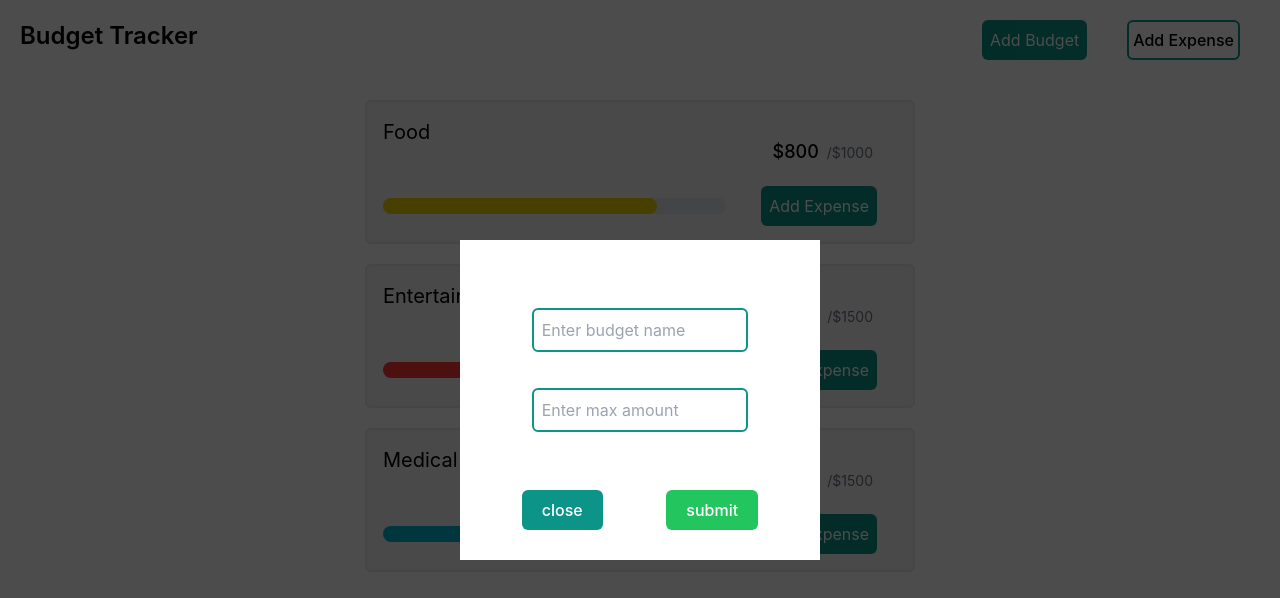
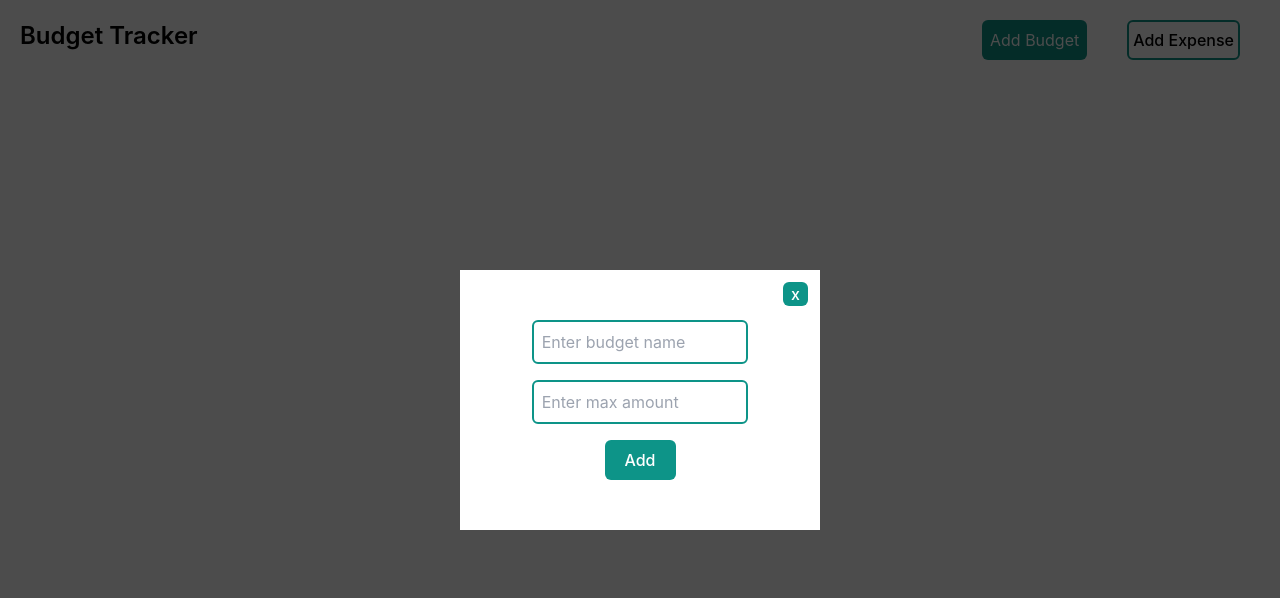
Before and after one commit to suryaaprakassh/BudgetTracker, a React (Create React App) app: page / in a window 1280 px wide. Both pictures are taken after a click on the button "Add Budget". Shown: the top 598 px of the page. Built offline with nearby package versions, Linux system fonts and the light colour scheme.

Commit message:
added creating expense feature

```diff
--- a/package.json
+++ b/package.json
@@ -9,6 +9,8 @@
     "react": "^18.2.0",
     "react-dom": "^18.2.0",
     "react-scripts": "5.0.1",
+    "uuid": "^9.0.0",
+    "uuid4": "^2.0.3",
     "web-vitals": "^2.1.4"
   },
   "scripts": {
--- a/src/App.js
+++ b/src/App.js
@@ -3,16 +3,27 @@ import Card from "./components/Card";
 import Modal from "./utilities/Modal";
 import { AddBudget } from "./components/AddBudget";
 import { useState } from "react";
+import { useBudgets } from "./Contexts/Budgets";
 function App() {
 	const [isOpenAdd, setAddOpen] = useState(false);
+	const { budget, getExpense } = useBudgets();
 	return (
 		<div className="App">
 			<TopElement setOpen={setAddOpen} />
-			<Card name="Food" curr={800} max={1000} />
-			<Card name="Entertainment" curr={1400} max={1500} />
-			<Card name="Medical" curr={600} max={1500} />
-			<Modal open={isOpenAdd} setOpen={setAddOpen} submit>
-				<AddBudget />
+			{budget.map((b) => {
+				const amount = getExpense(b.id);
+				return (
+					<Card
+						key={b.id}
+						id={b.id}
+						name={b.name}
+						curr={amount.reduce((tot, curr) => tot + curr.amount, 0)}
+						max={b.max}
+					/>
+				);
+			})}
+			<Modal open={isOpenAdd} setOpen={setAddOpen}>
+				<AddBudget closePopup={setAddOpen} />
 			</Modal>
 		</div>
 	);
--- /dev/null
+++ b/src/Contexts/Budgets.js
@@ -0,0 +1,34 @@
+import React, { useContext } from "react";
+import { v4 as uuid } from "uuid";
+import useLocalStorage from "./useLocalStorage";
+const BudgetContext = React.createContext();
+
+export function useBudgets() {
+	return useContext(BudgetContext);
+}
+export const BudgetProvider = ({ children }) => {
+	const [budget, setBudget] = useLocalStorage("budgets", []);
+	const [expense, setExpense] = useLocalStorage("expense", []);
+	const addBudget = ({ name, max }) => {
+		setBudget((prevBudget) => {
+			if (prevBudget.find((budget) => budget.name === name)) {
+				return prevBudget;
+			}
+			return [...prevBudget, { id: uuid(), name, max }];
+		});
+	};
+	const addExpense = ({ desc, amount, budget_id }) => {
+		setExpense((prevExpense) => {
+			return [...prevExpense, { id: uuid(), desc, amount, budget_id }];
+		});
+	};
+	const getExpense = (id) => {
+		return expense.filter((f) => f.budget_id === id);
+	};
+	return (
+		<BudgetContext.Provider
+			value={{ budget, addBudget, addExpense, getExpense }}>
+			{children}
+		</BudgetContext.Provider>
+	);
+};
--- /dev/null
+++ b/src/Contexts/useLocalStorage.js
@@ -0,0 +1,17 @@
+import { useEffect, useState } from "react";
+
+export default function useLocalStorage(key, defaultValue) {
+	const [value, setValue] = useState(() => {
+		const jsonValue = localStorage.getItem(key);
+		if (jsonValue != null) return JSON.parse(jsonValue);
+		if (typeof defaultValue === "function") {
+			return defaultValue();
+		} else {
+			return defaultValue;
+		}
+	});
+	useEffect(() => {
+		localStorage.setItem(key, JSON.stringify(value));
+	}, [key, value]);
+	return [value, setValue];
+}
--- a/src/components/AddBudget.js
+++ b/src/components/AddBudget.js
@@ -1,14 +1,34 @@
-export const AddBudget = () => {
+import { useBudgets } from "../Contexts/Budgets";
+import { useRef } from "react";
+export const AddBudget = ({ closePopup }) => {
+	const nameRef = useRef("");
+	const maxRef = useRef("");
+	const { addBudget } = useBudgets();
+	function addTask() {
+		addBudget({
+			name: nameRef.current.value,
+			amount: 0,
+			max: parseInt(maxRef.current.value),
+		});
+		closePopup(false);
+	}
 	return (
-		<div className="w-[300px] h-[200px] mb-5 p-5 flex flex-col justify-around items-center">
+		<div className="w-[300px] h-[200px]  p-5 flex flex-col justify-between items-center">
 			<input
 				type="text"
+				ref={nameRef}
 				className="w-5/6 border-2 border-teal-600 rounded-md p-2  "
 				placeholder="Enter budget name"></input>
 			<input
 				type="number"
+				ref={maxRef}
 				className=" w-5/6 border-2 border-teal-600 rounded-md p-2  "
 				placeholder="Enter max amount"></input>
+			<button
+				className="bg-teal-600 text-white rounded-md px-5 py-2 font-medium "
+				onClick={addTask}>
+				Add
+			</button>
 		</div>
 	);
 };
--- /dev/null
+++ b/src/components/AddExpenseForm.js
@@ -0,0 +1,36 @@
+import { useRef } from "react";
+import { useBudgets } from "../Contexts/Budgets";
+import { v4 as uuid } from "uuid";
+export const AddExpenseForm = ({ id, closePopup }) => {
+	const { addExpense } = useBudgets();
+	function addNewExpense() {
+		addExpense({
+			id: uuid(),
+			budget_id: id,
+			desc: nameRef.current.value,
+			amount: parseInt(exRef.current.value),
+		});
+		closePopup();
+	}
+	const nameRef = useRef("");
+	const exRef = useRef(0);
+	return (
+		<div className="w-[300px] h-[200px]  p-5 flex flex-col justify-between items-center">
+			<input
+				type="text"
+				ref={nameRef}
+				className="w-5/6 border-2 border-teal-600 rounded-md p-2  "
+				placeholder="Enter Description"></input>
+			<input
+				type="number"
+				ref={exRef}
+				className=" w-5/6 border-2 border-teal-600 rounded-md p-2  "
+				placeholder="Enter expenditure"></input>
+			<button
+				className="bg-teal-600 text-white rounded-md px-5 py-2 font-medium "
+				onClick={addNewExpense}>
+				Add
+			</button>
+		</div>
+	);
+};
--- a/src/components/Card.js
+++ b/src/components/Card.js
@@ -1,6 +1,11 @@
+import { useState } from "react";
 import { ProgressBar } from "../components/ProgressBar";
-const Card = ({ name, curr, max }) => {
+import Modal from "../utilities/Modal";
+import { AddExpenseForm } from "./AddExpenseForm";
+const Card = ({ id, name, curr, max }) => {
+	const [isViewExpense, setViewExpense] = useState(false);
 	return (
+		<>
 			<div className="my-5 p-4 border-2 border-black-300 rounded-md bg-gray-100 w-[550px] mx-auto ">
 				<div className="flex justify-between">
 					<div className="text-xl inline-block ">{name}</div>
@@ -12,11 +17,19 @@ const Card = ({ name, curr, max }) => {
 				</div>
 				<div className="flex justify-between items-center">
 					<ProgressBar size={(curr / max) * 100} />
-				<button className="mx-5 p-2 bg-teal-600 text-white rounded-md ">
+					<button
+						onClick={() => {
+							setViewExpense(true);
+						}}
+						className="mx-5 p-2 bg-teal-600 text-white rounded-md ">
 						Add Expense
 					</button>
 				</div>
 			</div>
+			<Modal open={isViewExpense} setOpen={setViewExpense}>
+				<AddExpenseForm id={id} closePopup={setViewExpense} />
+			</Modal>
+		</>
 	);
 };
 
--- a/src/components/ProgressBar.js
+++ b/src/components/ProgressBar.js
@@ -1,6 +1,7 @@
 export const ProgressBar = ({ size }) => {
+	console.log(size);
 	const styles = {
-		width: `${size}%`,
+		width: `${size < 100 ? size : 100}%`,
 	};
 	if (size > 90) {
 		styles.backgroundColor = "#ff3737";
--- a/src/index.js
+++ b/src/index.js
@@ -2,10 +2,12 @@ import React from "react";
 import ReactDOM from "react-dom/client";
 import "./index.css";
 import App from "./App";
-
+import { BudgetProvider } from "./Contexts/Budgets";
 const root = ReactDOM.createRoot(document.getElementById("root"));
 root.render(
-	<React.StrictMode>
-		<App />
-	</React.StrictMode>
+	<BudgetProvider>
+		<React.StrictMode>
+			<App />
+		</React.StrictMode>
+	</BudgetProvider>
 );
--- a/src/utilities/Modal.js
+++ b/src/utilities/Modal.js
@@ -1,5 +1,5 @@
 import React from "react";
-export default function Modal({ open, children, setOpen, submit }) {
+export default function Modal({ open, children, setOpen }) {
 	if (!open) return null;
 	const formStyles = {
 		position: "fixed",
@@ -25,17 +25,12 @@ export default function Modal({ open, children, setOpen, submit }) {
 				{children}
 				<div className="flex justify-around">
 					<button
-						className="bg-teal-600 text-white rounded-md px-5 py-2 font-medium "
+						className="absolute top-3 right-3 bg-teal-600 text-white rounded-md px-2 py-0 font-medium "
 						onClick={() => {
 							setOpen(false);
 						}}>
-						close
+						x
 					</button>
-					{submit && (
-						<button className="bg-green-500 text-white rounded-md px-5 py-2 font-medium ">
-							submit
-						</button>
-					)}
 				</div>
 			</div>
 		</>
```
Also changed, not shown: 1 other file (tests, documents, lock files or other folders). Lines whose indentation alone changed are shown as unchanged.
